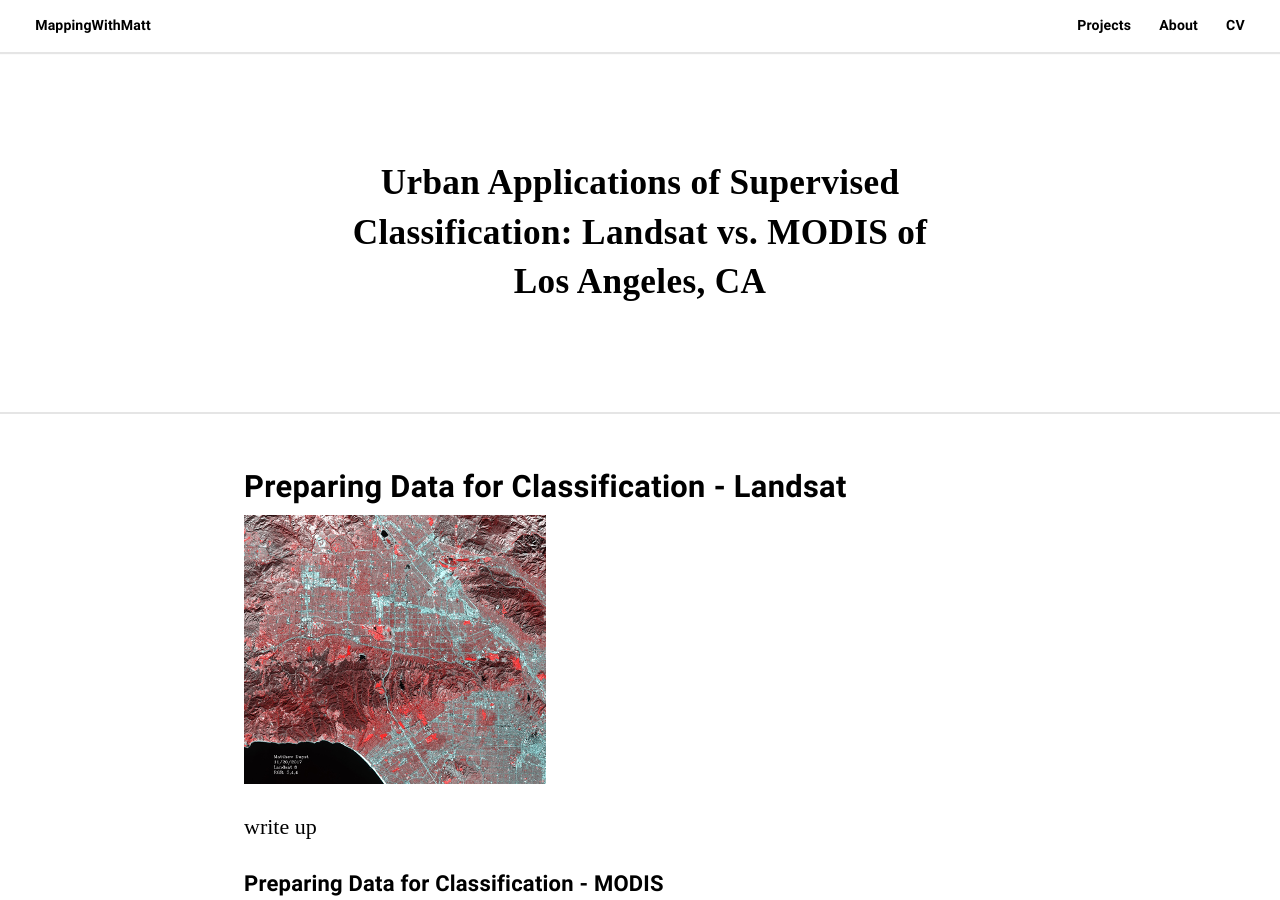
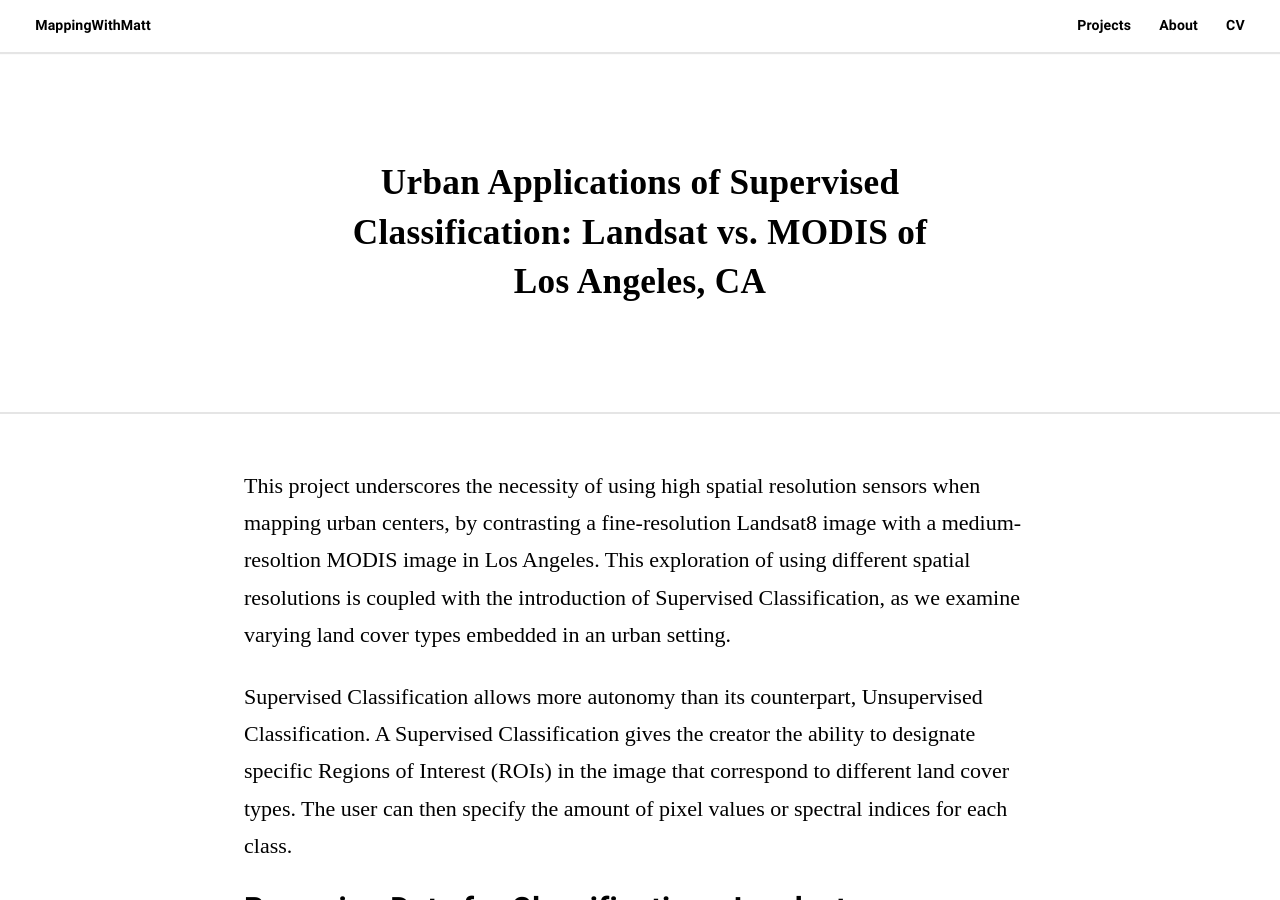
Before and after one commit to matt-duyst/mapping-with-matt, a Jekyll site: the page built from _posts/2012-09-18-Supervised-Classification.markdown, in a window 1280 px wide and 900 px high. Built offline with Jekyll 4.4.1, drawn with Linux system fonts in a browser that asks for light colours; some web fonts are replaced.

Commit message:
finishing today

```diff
--- a/_posts/2012-09-18-Supervised-Classification.markdown
+++ b/_posts/2012-09-18-Supervised-Classification.markdown
@@ -8,6 +8,10 @@ author: Thomas Vaeth
 tags:
   - Remote Sensing
 ---
+
+This project underscores the necessity of using high spatial resolution sensors when mapping urban centers, by contrasting a fine-resolution Landsat8 image with a medium-resoltion MODIS image in Los Angeles. This exploration of using different spatial resolutions is coupled with the introduction of Supervised Classification, as we examine varying land cover types embedded in an urban setting.
+
+Supervised Classification allows more autonomy than its counterpart, Unsupervised Classification. A Supervised Classification gives the creator the ability to designate specific Regions of Interest (ROIs) in the image that correspond to different land cover types. The user can then specify the amount of pixel values or spectral indices for each class.
 
 ### Preparing Data for Classification - Landsat
 
```
Also changed, not shown: 3 other files.
